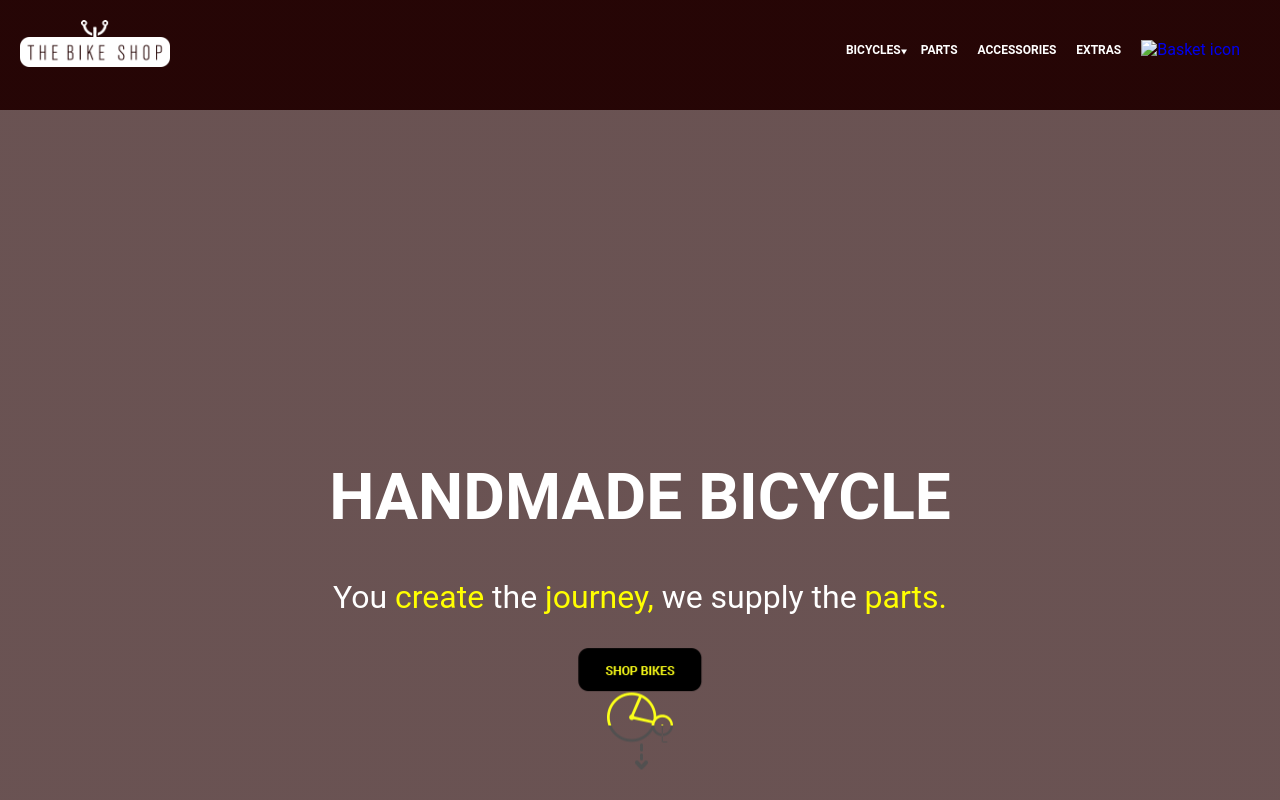
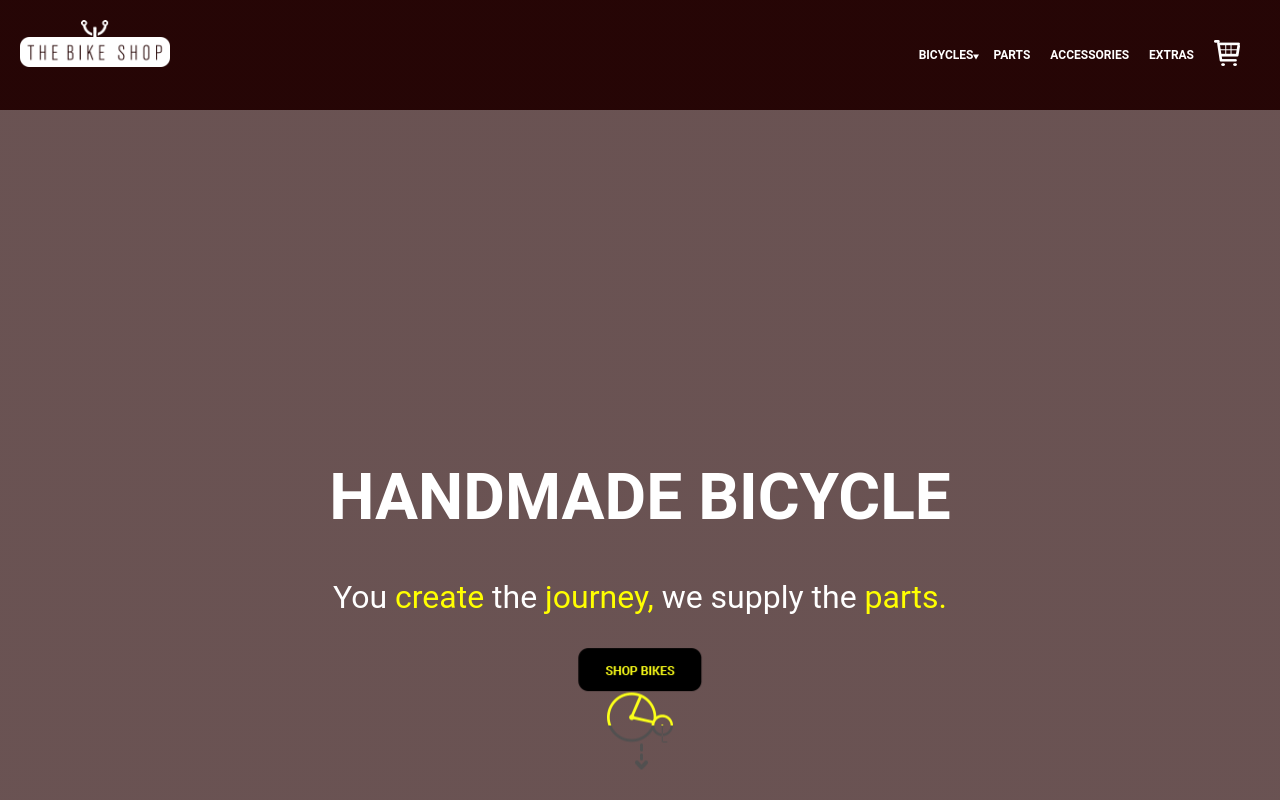
Before and after one commit to evelingreba/frontend_js, a website: page src/index.html in a window 1280 px wide. Shown: the top 800 px of the page. Drawn offline with nearby package versions, Linux system fonts and the light colour scheme; files that its build step writes are made by us from their sources; the site is published under a folder, as on GitHub Pages, so addresses that start at the root find nothing.

Commit message:
header+banner

```diff
--- a/src/partials/header.html
+++ b/src/partials/header.html
@@ -30,7 +30,7 @@
             </li>
             <li class="header__nav-item">
                 <a title="basket__icon" class="basket__icon" href="#">
-                    <img src="/assets/images/Basket_icon.png" alt="Basket icon">
+                    <img src="assets/images/Basket_icon.png" alt="Basket icon">
                 </a>
             </li>
         </ul>
```
